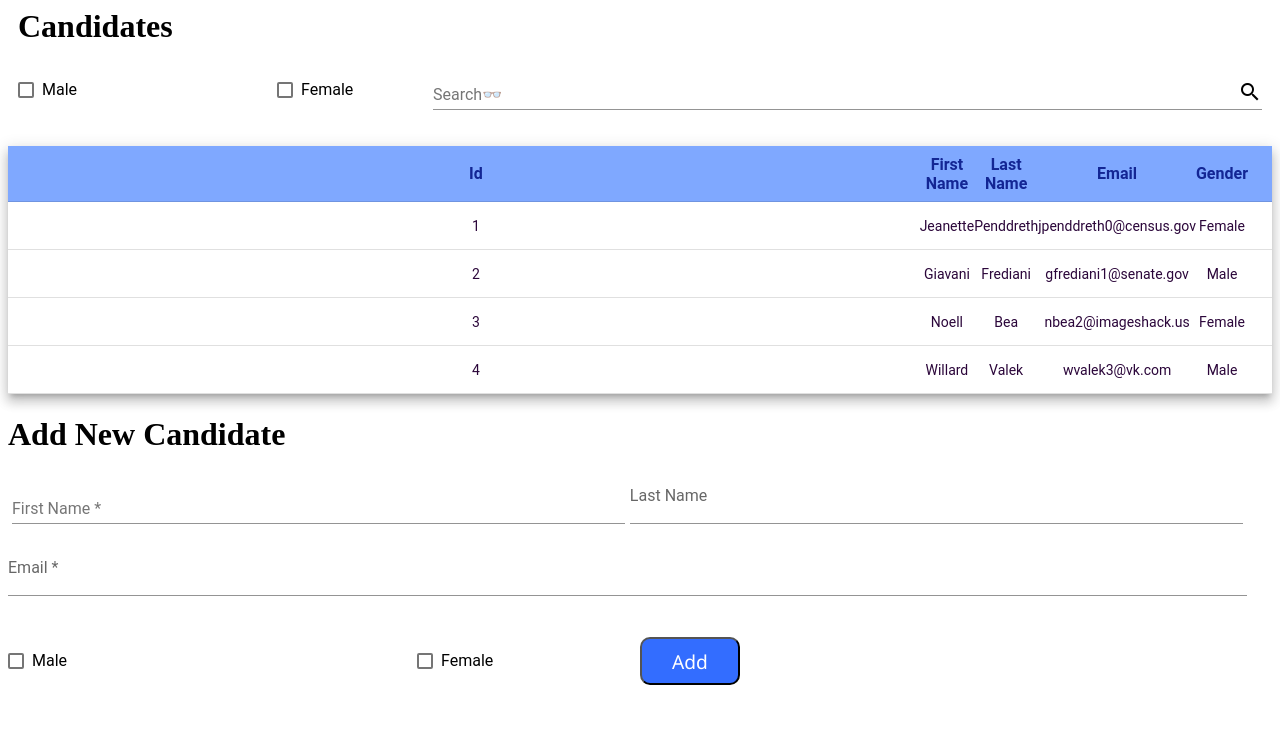
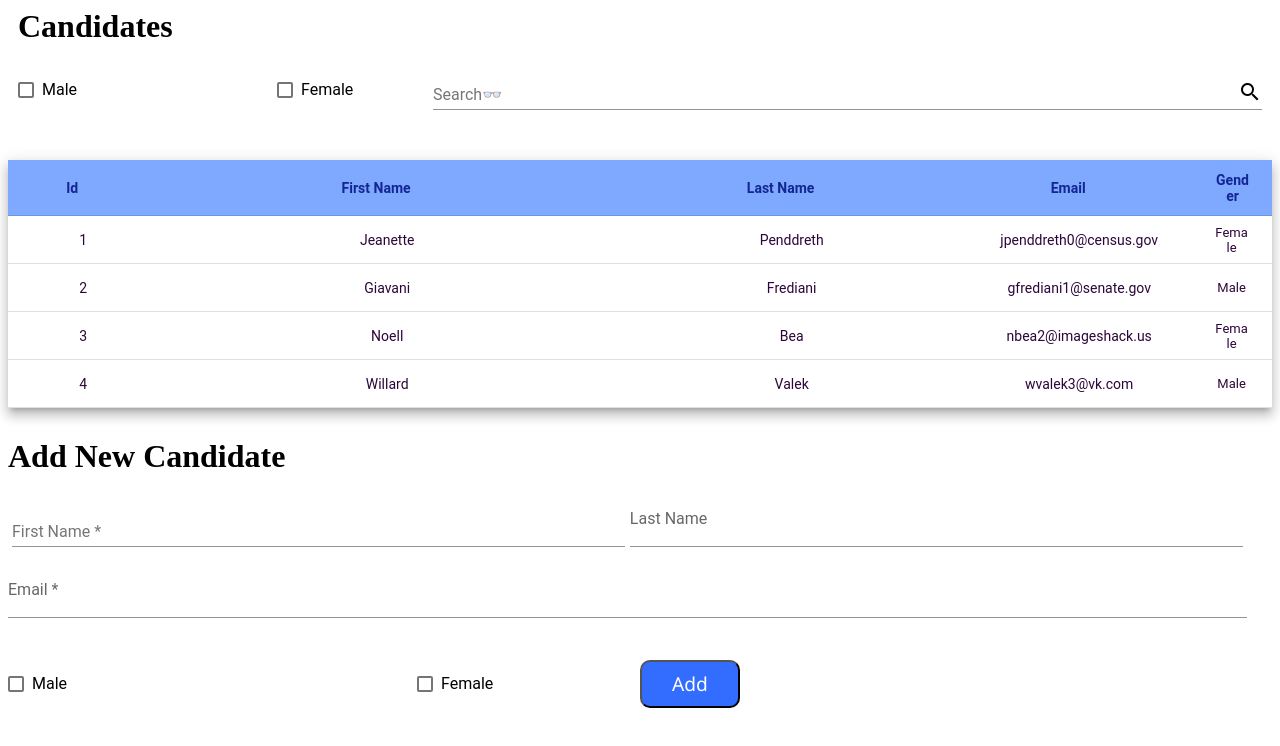
Before and after one commit to Akshay-IndieDev/angular-ivy-jpqtru, an Angular app: page / in a window 1280 px wide. Shown: the top 746 px of the page. Built offline with nearby package versions, Linux system fonts and the light colour scheme.

Commit message:
2 files modified

```diff
--- a/src/app/app.component.css
+++ b/src/app/app.component.css
@@ -46,10 +46,6 @@ p {
   width: 50%;
 }
 
-.myCard {
-  padding: 0%;
-}
-
 ::ng-deep .mat-checkbox-ripple .mat-ripple-element {
   background-color: rgb(68, 66, 77) !important;
 }
@@ -62,20 +58,6 @@ p {
   margin-left: 180px;
 }
 
-.myLastNamebox {
-  margin: 0px 0px 20px 60px;
-  display: inline-block;
-}
-
-.myFirstNamebox {
-  margin: 0px 0px 0px 0px;
-  display: inline-block;
-}
-
-.myEmailText {
-  margin-top: 5px;
-  width: 72%;
-}
 .button {
   background-color: rgb(22, 75, 248);
   border: none;
@@ -87,27 +69,17 @@ p {
   font-size: 16px;
 }
 
-/* table,
-th,
-td {
-  border: 1px solid;
-  margin: 0px;
+
+#userTable thead,
+#userTable th {
+  padding-right: 22.15px;
+  background-color: rgb(127, 168, 255);
   text-align: center;
+  font-weight: 600;
+  font-size: 14px;
   margin-top: 30px;
   margin-bottom: 30px;
   align-items: center;
-} */
-
-#userTable thead,
-#userTable th {
-  background-color: rgb(127, 168, 255);
-  text-align: center;
-  font-weight: 600;
-  font-size: 16px;
-  margin-top: 30px;
-  margin-bottom: 30px;
-  align-items: center;
-  width: 100%;
   color: rgb(19, 38, 148);
 }
 
@@ -119,3 +91,74 @@ td {
   align-items: center;
   width: 100%;
 }
+
+.example-container.mat-elevation-z8 {
+  margin-top: 30px;
+}
+
+.bottomForm {
+  margin-top: 30px;
+}
+
+.mat-column-id {
+  word-wrap: break-word !important;
+  white-space: unset !important;
+  flex: 0 0 10% !important;
+  width: 10% !important;
+  overflow-wrap: break-word;
+  word-break: break-word;
+  -ms-hyphens: auto;
+  -moz-hyphens: auto;
+  -webkit-hyphens: auto;
+  hyphens: auto;
+}
+
+.mat-column-first_name {
+  word-wrap: break-word !important;
+  white-space: unset !important;
+  flex: 0 0 40% !important;
+  width: 40% !important;
+  overflow-wrap: break-word;
+  word-break: break-word;
+  -ms-hyphens: auto;
+  -moz-hyphens: auto;
+  -webkit-hyphens: auto;
+  hyphens: auto;
+}
+.mat-column-last_name {
+  word-wrap: break-word !important;
+  white-space: unset !important;
+  flex: 0 0 24% !important;
+  width: 24% !important;
+  overflow-wrap: break-word;
+  word-break: break-word;
+  -ms-hyphens: auto;
+  -moz-hyphens: auto;
+  -webkit-hyphens: auto;
+  hyphens: auto;
+}
+.mat-column-email {
+  word-wrap: break-word !important;
+  white-space: unset !important;
+  flex: 0 0 21.5% !important;
+  width: 21.5% !important;
+  overflow-wrap: break-word;
+  word-break: break-word;
+  -ms-hyphens: auto;
+  -moz-hyphens: auto;
+  -webkit-hyphens: auto;
+  hyphens: auto;
+}
+.mat-column-gender {
+  word-wrap: break-word !important;
+  white-space: unset !important;
+  flex: 0 0 10% !important;
+  width: 10% !important;
+  overflow-wrap: break-word;
+  word-break: break-word;
+  -ms-hyphens: auto;
+  -moz-hyphens: auto;
+  -webkit-hyphens: auto;
+  hyphens: auto;
+  font-size: 13px;
+}
--- a/src/app/app.component.html
+++ b/src/app/app.component.html
@@ -75,7 +75,7 @@
     <tr mat-row *matRowDef="let row; columns: displayedColumns"></tr>
   </table>
 </div>
-<div>
+<div class="bottomForm">
   <h1>Add New Candidate</h1>
 
   <form class="example-form" [formGroup]="userAddressValidations">
```
